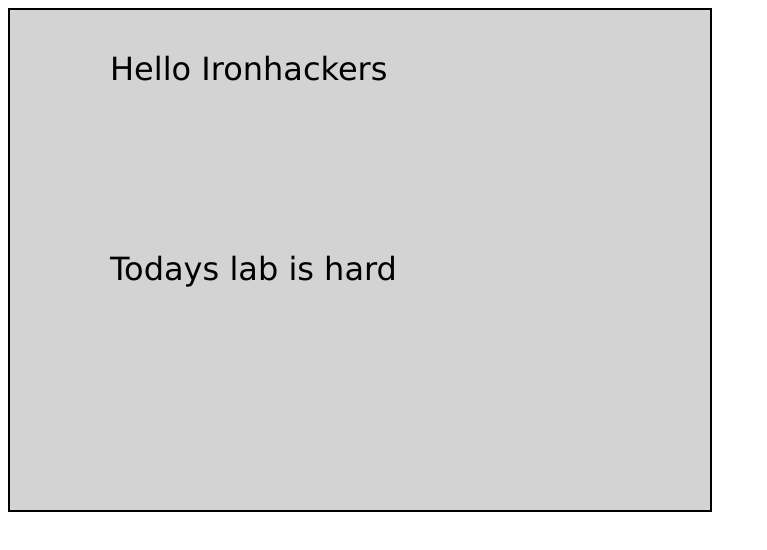
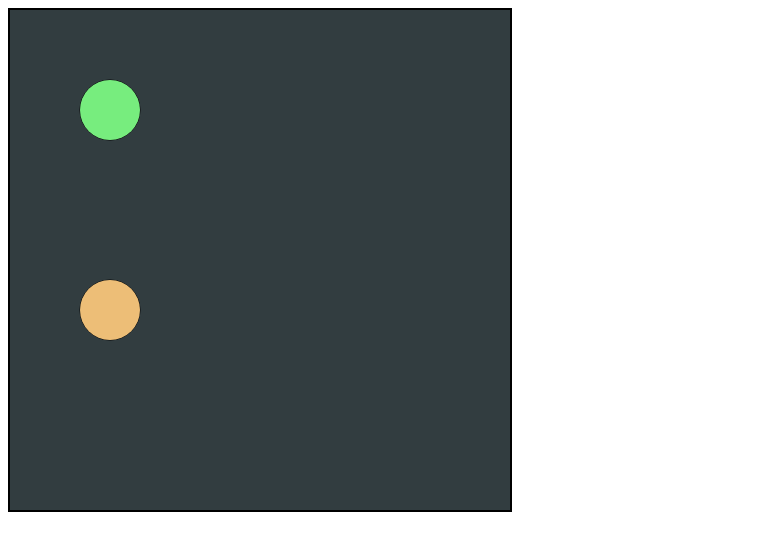
Before and after one commit to ManishPoduval/wdft-sept-canvas-intro, a plain HTML site: page index.html in a window 1280 px wide. Shown: the whole page, without its empty margins (0-767 px from the left). Drawn offline with Linux system fonts and the light colour scheme.

```diff
--- a/index.html
+++ b/index.html
@@ -6,7 +6,8 @@
     <title>Canvas</title>
 </head>
 <body>
-    <canvas width="700" height="500"></canvas>
+    <canvas width="500" height="500"></canvas>
     <script src="script.js"></script>
+    <script src="index.js"></script>
 </body>
 </html>
--- /dev/null
+++ b/index.js
@@ -0,0 +1,24 @@
+console.log('Age is ', myAge)
+
+
+let ball = new Circle(30, 100, 100, '#77ed7e')
+
+ball.draw()
+
+
+let ball1 = new Circle(30, 100, 300, '#edbe77')
+
+ball1.draw()
+
+
+let counter = 0;
+let id = setInterval(() => {
+    counter++
+    console.log('Set timeout works')
+    if (counter > 5) {
+        clearInterval(id)
+    }
+}, 2000 )
+
+
+// setInterval( callback, time )
--- a/script.js
+++ b/script.js
@@ -1,9 +1,7 @@
 let canvas = document.querySelector('canvas')
 canvas.style.border = '2px solid black';
-canvas.style.backgroundColor = 'lightGrey'
-
+canvas.style.backgroundColor = '#323d40'
 let ctx = canvas.getContext('2d')
-console.log(ctx)
 
 
 //---------------------------------
@@ -91,10 +89,10 @@ console.log(ctx)
 //--------------------------------
 
 
-ctx.font = '32px Verdana'
+//ctx.font = '32px Verdana'
 // fillText (your text, x, y)
-ctx.fillText('Hello Ironhackers', 100, 70)
-ctx.fillText('Todays lab is hard', 100, 270)
+//ctx.fillText('Hello Ironhackers', 100, 70)
+// ctx.fillText('Todays lab is hard', 100, 270)
 
 //---------------------------------
 //      END Text
@@ -116,3 +114,49 @@ ctx.fillText('Todays lab is hard', 100, 270)
 //---------------------------------
 //      END Image
 //---------------------------------
+
+// ctx.fillStyle = 'white';
+// ctx.lineWidth = 10
+// ctx.beginPath()
+// ctx.arc(200, 200, 100, 0, Math.PI)
+// ctx.lineTo(300, 200)
+// ctx.fill()
+// ctx.stroke()
+// ctx.closePath()
+
+// ctx.fillStyle = 'red';
+// ctx.lineWidth = 10
+// ctx.beginPath()
+// ctx.arc(200, 200, 100, 0, Math.PI, true)
+// ctx.fill()
+// ctx.stroke()
+// ctx.closePath()
+
+// ctx.fillStyle = 'white';
+// ctx.lineWidth = 20
+// ctx.beginPath()
+// ctx.arc(200, 200, 20, 0, Math.PI*2, true)
+// ctx.stroke()
+// ctx.fill()
+// ctx.closePath()
+
+let myAge = 99;
+
+
+class Circle {
+    constructor(radius, x, y, color){
+        this.radius = radius
+        this.x = x;
+        this.y = y;
+        this.color = color
+    }
+
+    draw() {
+        ctx.beginPath()
+        ctx.fillStyle = this.color
+        ctx.arc(this.x, this.y, this.radius, 0, Math.PI * 2)
+        ctx.stroke()
+        ctx.fill()
+        ctx.closePath()
+    }
+}
```
